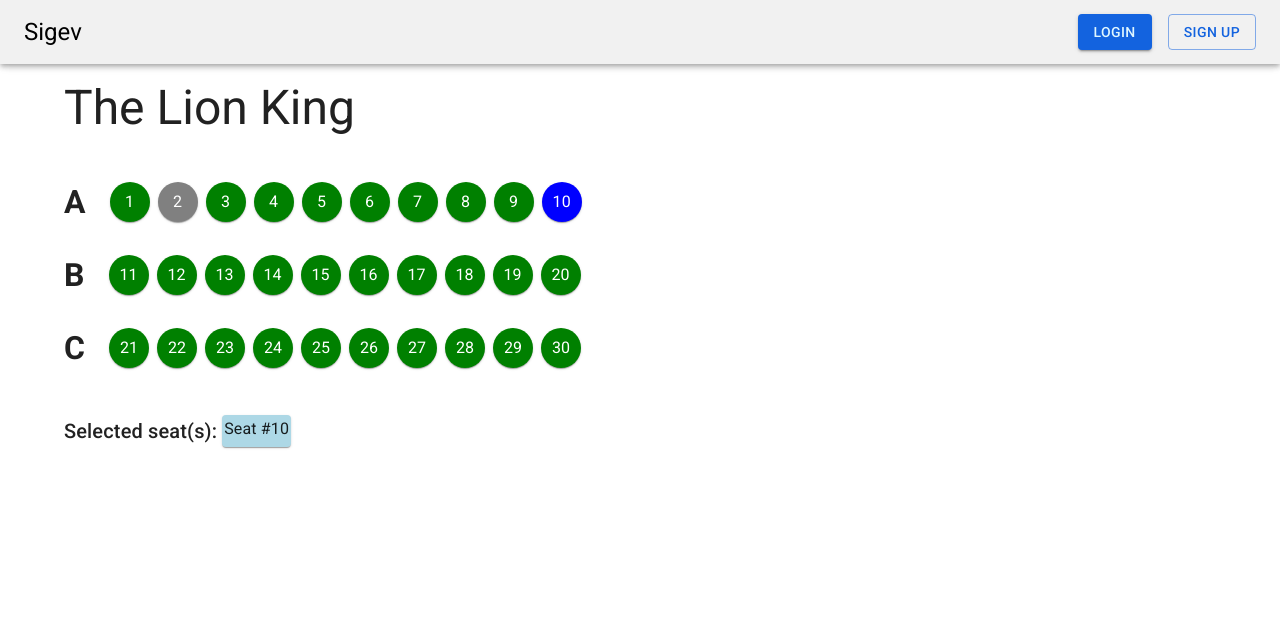
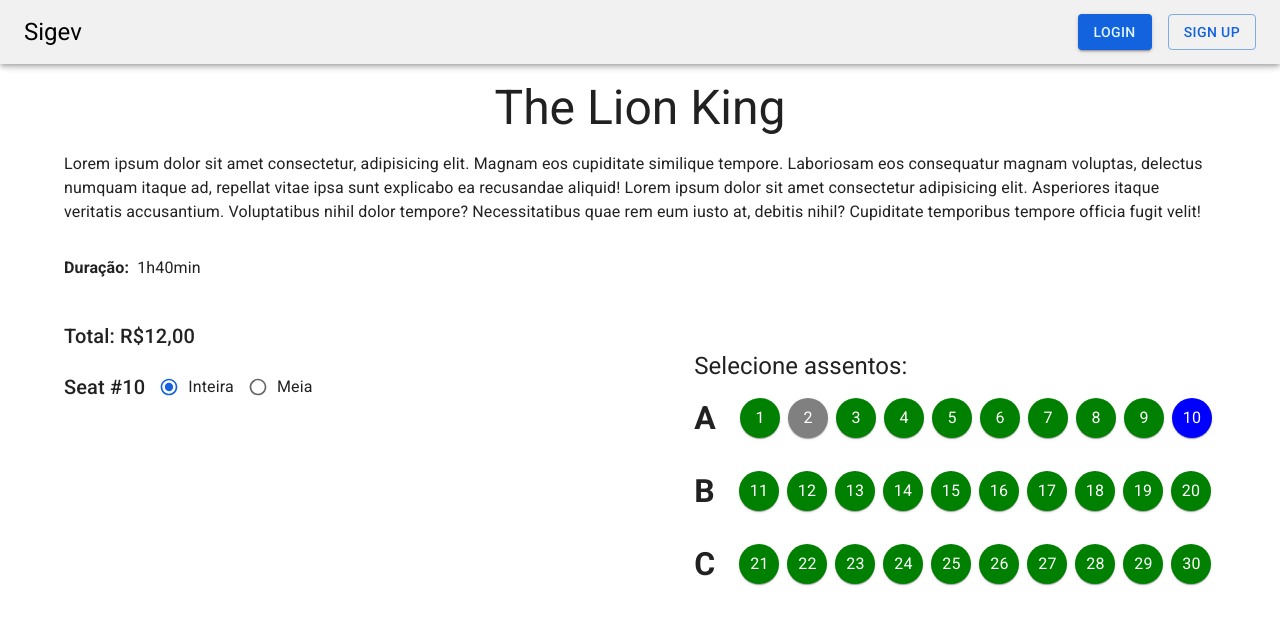
Before and after one commit to erikyryan/event-registration-system, a React (Vite) app in the folder frontend/: page /event in a window 1280 px wide. Both pictures are taken after a click on the element "10". Shown: the top 624 px of the page. Built offline with nearby package versions, Linux system fonts and the light colour scheme.

Commit message:
changed event page and added price calculation based in ticket type

```diff
--- /dev/null
+++ b/frontend/src/components/FinalPrice.tsx
@@ -0,0 +1,25 @@
+import { Box, Typography } from "@mui/material";
+
+interface SelectedSeat {
+  number: number;
+  type: string;
+}
+
+interface Props {
+  selected: SelectedSeat[];
+}
+
+const FinalPrice = ({ selected }: Props) => {
+  const finalPrice = selected.reduce((prev, curr) => {
+    if (curr.type === "meia") return prev + 6;
+    else return prev + 12;
+  }, 0);
+
+  return (
+    <Box>
+      <Typography variant="h6">Total: R${finalPrice},00</Typography>
+    </Box>
+  );
+};
+
+export default FinalPrice;
--- a/frontend/src/components/ReserveForm.tsx
+++ b/frontend/src/components/ReserveForm.tsx
@@ -1,23 +1,31 @@
-import { Paper, Typography, Box } from "@mui/material";
+import {
+  Typography,
+  Box,
+  FormControl,
+  FormLabel,
+  RadioGroup,
+  Radio,
+  FormControlLabel
+} from "@mui/material";
+import { useState } from "react";
+import Ticket from "./Ticket";
+
+interface SelectedSeat {
+  number: number;
+  type: string;
+}
 
 interface Props {
-  selected: number[];
+  selected: SelectedSeat[];
+  changeTicketType: (seatNumber: number) => void;
 }
 
-const ReserveForm = ({ selected }: Props) => {
+const ReserveForm = ({ selected, changeTicketType }: Props) => {
   return (
     <form>
-      <Box sx={{ display: "flex" }}>
-        <Typography variant="h6">Selected seat(s):</Typography>
+      <Box>
         {selected.map((seat) => (
-          <Paper
-            sx={{
-              marginInline: "5px",
-              backgroundColor: "lightblue",
-              padding: "2px"
-            }}>
-            Seat #{seat}
-          </Paper>
+          <Ticket number={seat.number} changeTicketType={changeTicketType} />
         ))}
       </Box>
     </form>
--- a/frontend/src/components/SeatsPicker.tsx
+++ b/frontend/src/components/SeatsPicker.tsx
@@ -1,4 +1,4 @@
-import { Container, Grid, Box } from "@mui/material";
+import { Box, Typography } from "@mui/material";
 import Seat from "./Seat";
 
 interface Seat {
@@ -7,16 +7,22 @@
   selected?: boolean;
 }
 
+interface SelectedSeat {
+  number: number;
+  type: string;
+}
+
 interface Props {
   selectSeat: (number: number) => void;
   cancelSelection: (number: number) => void;
-  selected: number[];
+  selected: SelectedSeat[];
   seats: Seat[][];
 }
 
 const SeatsPicker = ({ selectSeat, cancelSelection, selected, seats }: Props) => {
   return (
     <Box sx={{ margin: "30px 0" }}>
+      <Typography variant="h5">Selecione assentos:</Typography>
       {seats.map((row, index) => (
         <div
           style={{
@@ -36,7 +42,7 @@
                 row={alphabet[index]}
                 col={seatNum}
                 number={seat.number}
-                selected={selected.includes(seat.number)}
+                selected={selected.some((s) => s.number === seat.number)}
                 user={seat.user}
                 select={selectSeat}
                 cancel={cancelSelection}
--- /dev/null
+++ b/frontend/src/components/Ticket.tsx
@@ -0,0 +1,33 @@
+import { useEffect, useState } from "react";
+import { Typography, Box, FormControl, RadioGroup, Radio, FormControlLabel } from "@mui/material";
+
+interface Props {
+  number: number;
+  changeTicketType: (seatNumber: number) => void;
+}
+
+const Ticket = ({ number, changeTicketType }: Props) => {
+  const [value, setValue] = useState("inteira");
+
+  useEffect(() => {
+    changeTicketType(number);
+  }, [value]);
+
+  const handleChange = (event: React.ChangeEvent<HTMLInputElement>) => {
+    setValue((event.target as HTMLInputElement).value);
+  };
+
+  return (
+    <Box sx={{ display: "flex", gap: 2, alignItems: "center" }}>
+      <Typography variant="h6">Seat #{number}</Typography>
+      <FormControl>
+        <RadioGroup row value={value} onChange={handleChange}>
+          <FormControlLabel value="inteira" control={<Radio size="small" />} label="Inteira" />
+          <FormControlLabel value="meia" control={<Radio size="small" />} label="Meia" />
+        </RadioGroup>
+      </FormControl>
+    </Box>
+  );
+};
+
+export default Ticket;
--- a/frontend/src/pages/Event.tsx
+++ b/frontend/src/pages/Event.tsx
@@ -1,8 +1,10 @@
 import { useState } from "react";
-import { Typography } from "@mui/material";
+import { Stack, Typography } from "@mui/material";
 import PageContainer from "../components/PageContainer";
 import ReserveForm from "../components/ReserveForm";
 import SeatsPicker from "../components/SeatsPicker";
+import { Box } from "@mui/system";
+import FinalPrice from "../components/FinalPrice";
 
 interface Seat {
   number: number;
@@ -10,8 +12,14 @@
   selected?: boolean;
 }
 
+interface SelectedSeat {
+  number: number;
+  type: string;
+}
+
 const Event = () => {
-  const [selected, setSelected] = useState<number[]>([]);
+  const [selected, setSelected] = useState<SelectedSeat[]>([]);
+  console.log(selected);
   const [seatingChart, setSeatingChart] = useState<Seat[][]>([
     [
       { number: 1, user: null },
@@ -52,24 +60,57 @@
   ]);
 
   const selectSeat = (seatNumber: number): void => {
-    setSelected((prev) => [...prev, seatNumber]);
+    const newSelected = {
+      number: seatNumber,
+      type: "inteira"
+    };
+    setSelected((prev) => [...prev, newSelected]);
+  };
+
+  const changeTicketType = (seatNumber: number): void => {
+    const newArr = selected.map((seat) => {
+      if (seat.number === seatNumber) {
+        if (seat.type === "inteira") seat.type = "meia";
+        else seat.type = "inteira";
+      }
+      return seat;
+    });
+    setSelected(newArr);
   };
 
   const cancelSelection = (seatNumber: number): void => {
-    const newSelected = selected.filter((num) => num !== seatNumber);
+    const newSelected = selected.filter((seat) => seat.number !== seatNumber);
     setSelected(newSelected);
   };
 
   return (
     <PageContainer>
-      <Typography variant="h3">The Lion King</Typography>
+      <Typography variant="h3" align="center" sx={{ mb: 2 }}>
+        The Lion King
+      </Typography>
+      <Typography variant="body1">
+        Lorem ipsum dolor sit amet consectetur, adipisicing elit. Magnam eos cupiditate similique
+        tempore. Laboriosam eos consequatur magnam voluptas, delectus numquam itaque ad, repellat
+        vitae ipsa sunt explicabo ea recusandae aliquid! Lorem ipsum dolor sit amet consectetur
+        adipisicing elit. Asperiores itaque veritatis accusantium. Voluptatibus nihil dolor tempore?
+        Necessitatibus quae rem eum iusto at, debitis nihil? Cupiditate temporibus tempore officia
+        fugit velit!
+      </Typography>
+      <Typography sx={{ mt: 4, display: "flex" }}>
+        <Typography sx={{ fontWeight: "bold", mr: 1 }}>Duração:</Typography> 1h40min
+      </Typography>
+      <Box sx={{ display: "flex", justifyContent: "space-between", mt: 5, flexWrap: "wrap" }}>
+        <Stack spacing={2}>
+          <FinalPrice selected={selected} />
+          <ReserveForm selected={selected} changeTicketType={changeTicketType} />
+        </Stack>
         <SeatsPicker
           selectSeat={selectSeat}
           cancelSelection={cancelSelection}
           selected={selected}
           seats={seatingChart}
         />
-      <ReserveForm selected={selected} />
+      </Box>
     </PageContainer>
   );
 };
```
Lines whose indentation alone changed are shown as unchanged.
